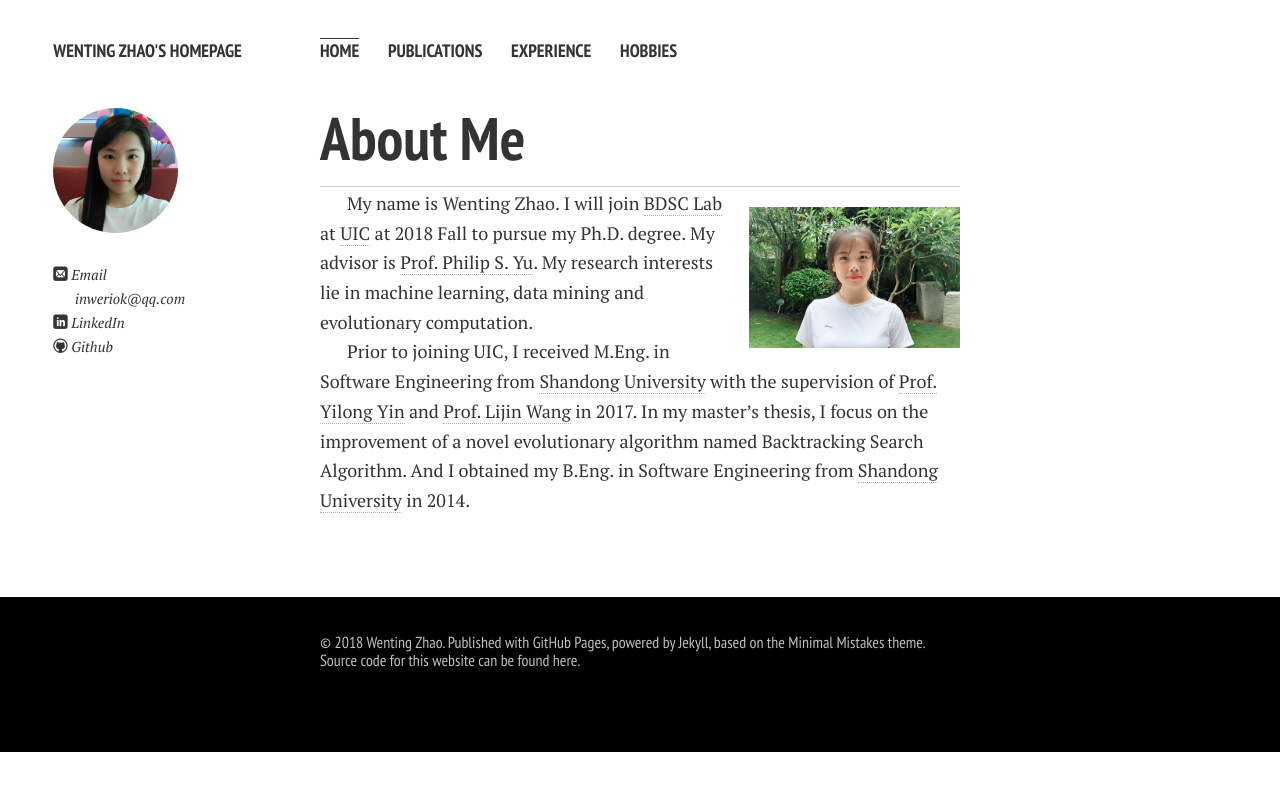
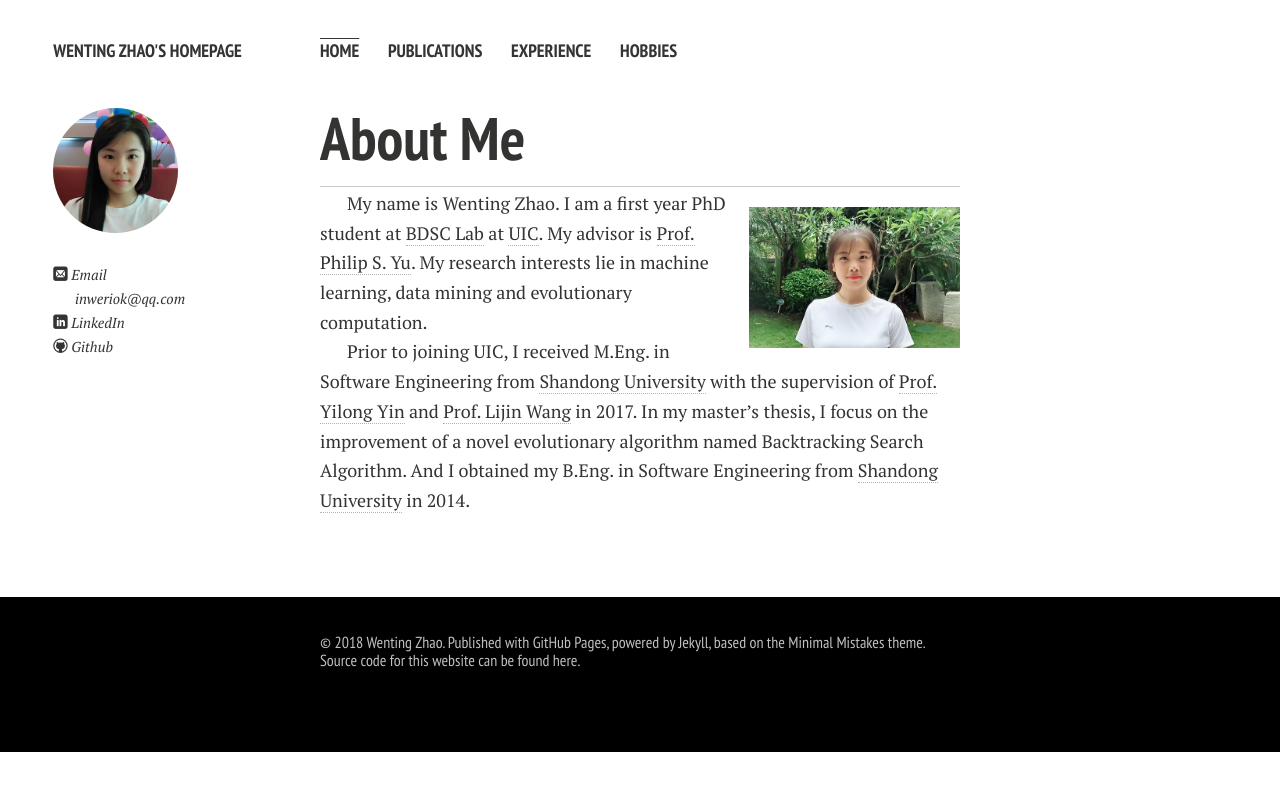
Before and after one commit to wentinghome/wentinghome.github.io, a Jekyll site: the page built from index.md, in a window 1280 px wide. Shown: the top 791 px of the page. Built offline with Jekyll 4.4.1, drawn with Linux system fonts in a browser that asks for light colours; nearby versions of some CDN libraries; our own code applies the rules of GitHub Pages for plain Markdown files.

Commit message:
v 1.2.0
update my  schooling status

```diff
--- a/index.md
+++ b/index.md
@@ -6,7 +6,7 @@ layout: page
 ________________________________________________________________________________
 <img src="/images/wentingzhao1.jpg" class="floatpic" width="100" height="100">
 
-My name is Wenting Zhao. I will join [BDSC Lab][BDSC Lab] at [UIC][UIC] at 2018 Fall to pursue my Ph.D. degree. My advisor is [Prof. Philip S. Yu][Prof. Philip S. Yu]. My research interests lie in machine learning, data mining and evolutionary computation.
+My name is Wenting Zhao. I am a first year PhD student at [BDSC Lab][BDSC Lab] at [UIC][UIC]. My advisor is [Prof. Philip S. Yu][Prof. Philip S. Yu]. My research interests lie in machine learning, data mining and evolutionary computation.
 
 Prior to joining UIC, I received M.Eng. in Software Engineering from [Shandong University][Shandong University] with the supervision of [Prof. Yilong Yin] and [Prof. Lijin Wang] in 2017. In my master’s thesis, I focus on the improvement of a novel evolutionary algorithm named Backtracking Search Algorithm. And I obtained my B.Eng. in Software Engineering from [Shandong University][Shandong University] in 2014.
 
```
